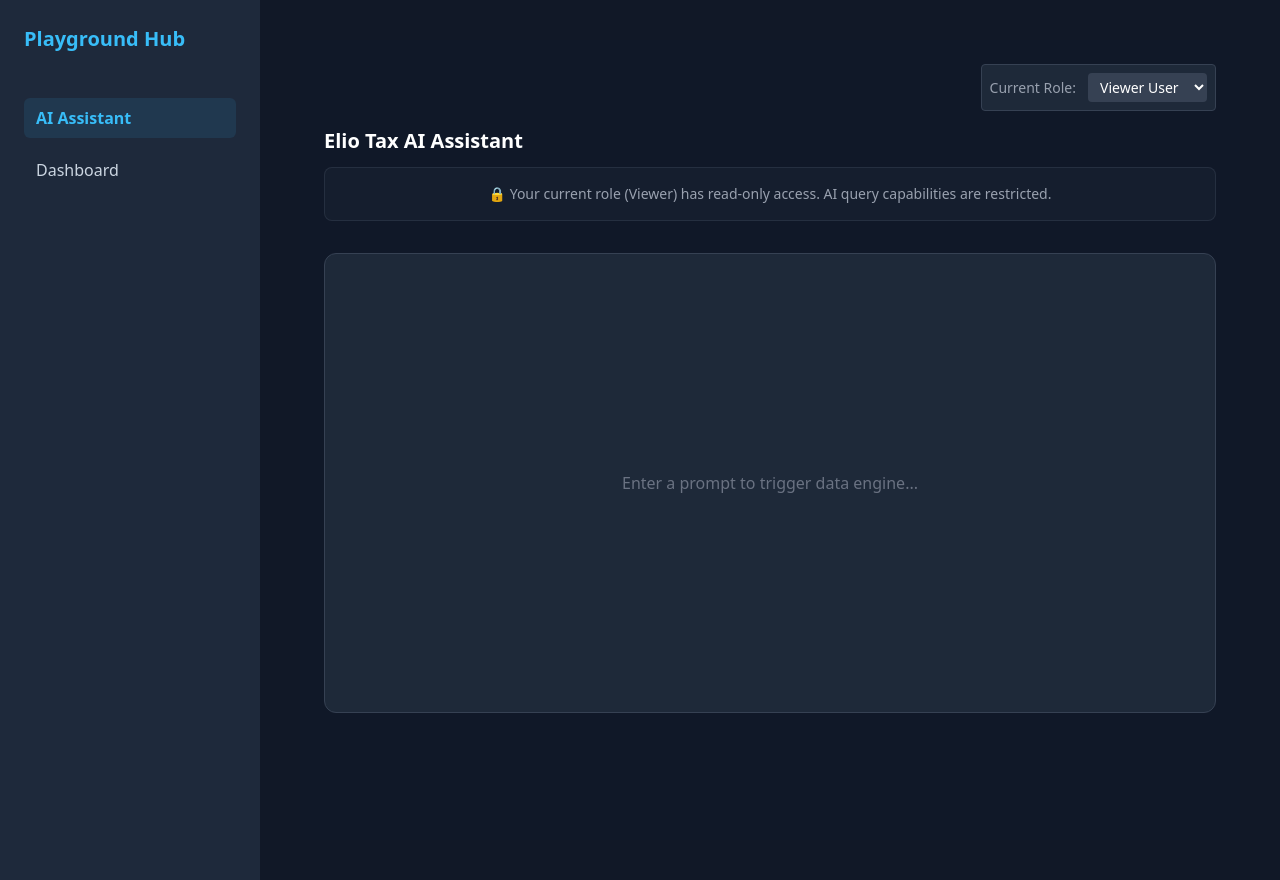
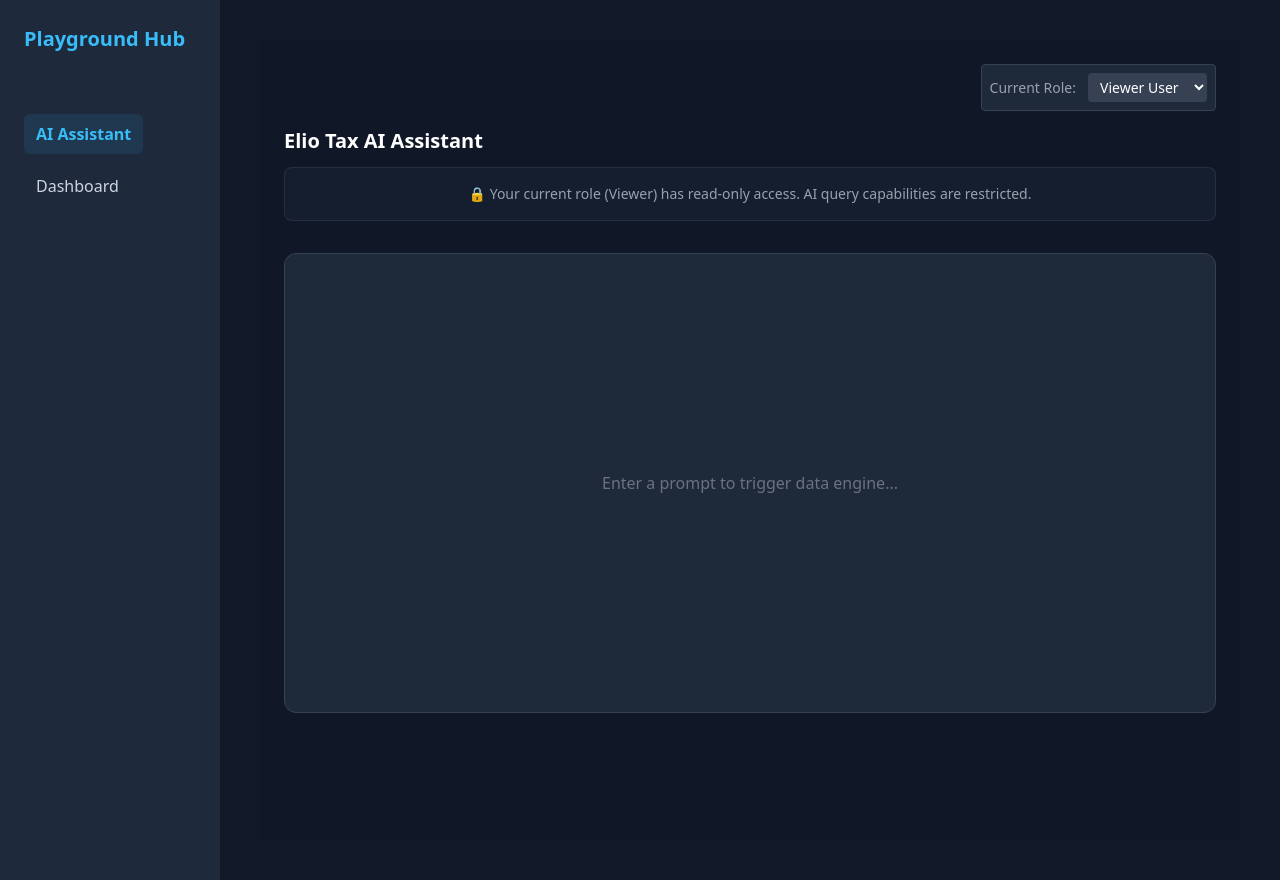
Before and after one commit to recep-demir/intelligent-analytics-and-visualization-hub, a React (Vite) app in the folder frontend/: page / in a window 1280 px wide. Built offline with nearby package versions, Linux system fonts and the light colour scheme.

Commit message:
feat(dashboard): make dashboard layout and charts responsive for mobile and tablet

```diff
--- a/frontend/src/components/Dashboard.tsx
+++ b/frontend/src/components/Dashboard.tsx
@@ -191,7 +191,7 @@ export function Dashboard() {
   }
 
   return (
-    <div className="p-6 space-y-6">
+    <div className="p-3 sm:p-4 lg:p-6 space-y-4 lg:space-y-6">
       <div className="flex flex-wrap items-center justify-between gap-4">
         <h1 className="text-2xl font-bold text-slate-400">Analytics Dashboard</h1>
         {isFiltered && (
@@ -202,7 +202,7 @@ export function Dashboard() {
       </div>
 
       {/* Filter Bar */}
-      <div className="flex flex-wrap gap-3 bg-gray-800 border border-gray-700 rounded-xl p-4">
+      <div className="flex flex-wrap gap-2 sm:gap-3 bg-gray-800 border border-gray-700 rounded-xl p-3 sm:p-4">
         <div className="flex items-center gap-2">
           <span className="text-xs text-gray-400">Year</span>
           <select className={SELECT_CLS} value={filters.yearFrom ?? ""} onChange={e => set("yearFrom", e.target.value)}>
@@ -260,24 +260,26 @@ export function Dashboard() {
       {/* Row 1: Line + Order Status Bar */}
       <div className="grid grid-cols-1 gap-6 lg:grid-cols-2">
         <div className="bg-gray-800 border border-gray-700 rounded-xl p-4 flex flex-col justify-center">
-          <div className="relative w-full h-64">
+          <div className="relative w-full h-64 md:h-96">
             <Line data={yearlyRevenueChart} options={{ ...baseChartOptions(revenueChartTitle, "Year", "Revenue"), maintainAspectRatio: false }} />
           </div>
         </div>
         <div className="bg-gray-800 border border-gray-700 rounded-xl p-4">
-          <Bar data={ordersByStatusChart} options={baseChartOptions("Order Volume by Status", "Order Status", "Count")} />
+          <div className="relative h-64 md:h-96">
+            <Bar data={ordersByStatusChart} options={{ ...baseChartOptions("Order Volume by Status", "Order Status", "Count"), maintainAspectRatio: false }} />
+          </div>
         </div>
       </div>
 
       {/* Row 2: Horizontal bars */}
       <div className="grid grid-cols-1 gap-6 lg:grid-cols-2">
         <div className="bg-gray-800 border border-gray-700 rounded-xl p-4">
-          <div className="relative h-96">
+          <div className="relative h-64 md:h-96">
             <Bar data={topProductGroupsChart} options={{ ...horizontalBarOptions("Top 8 Product Groups by Revenue", "Revenue", "Product Group"), maintainAspectRatio: false }} />
           </div>
         </div>
         <div className="bg-gray-800 border border-gray-700 rounded-xl p-4">
-          <div className="relative h-96">
+          <div className="relative h-64 md:h-96">
             <Bar data={topProvincesChart} options={{ ...horizontalBarOptions("Top 8 Provinces by Orders", "Order Count", "Province"), maintainAspectRatio: false }} />
           </div>
         </div>
--- a/frontend/src/styles/Layout.module.css
+++ b/frontend/src/styles/Layout.module.css
@@ -1,30 +1,69 @@
 .dashboardContainer {
   display: grid;
-  grid-template-columns: 260px 1fr;
+  grid-template-columns: 1fr;
+  grid-template-rows: auto 1fr;
   min-height: 100vh;
-  /* 🌟 FIX: Updated from #f3f4f6 to match the dark theme */
   background-color: #111827;
   font-family: system-ui, -apple-system, sans-serif;
-  margin: 0;
+}
+
+@media (min-width: 768px) {
+  .dashboardContainer {
+    grid-template-columns: 220px 1fr;
+    grid-template-rows: 1fr;
+  }
 }
 
 .sidebar {
   background-color: #1e293b;
   color: #f8fafc;
-  padding: 1.5rem;
+  padding: 0.75rem 1.25rem;
   display: flex;
-  flex-direction: column;
+  flex-direction: row;
+  align-items: center;
+  gap: 1rem;
+  overflow-x: auto;
+  border-bottom: 1px solid #334155;
+}
+
+@media (min-width: 768px) {
+  .sidebar {
+    flex-direction: column;
+    align-items: flex-start;
+    padding: 1.5rem;
+    border-bottom: none;
+    border-right: 1px solid #1e293b;
+  }
 }
 
 .sidebarTitle {
-  font-size: 1.25rem;
+  font-size: 1rem;
   font-weight: 700;
-  margin-bottom: 2rem;
   color: #38bdf8;
+  white-space: nowrap;
+  flex-shrink: 0;
+}
+
+@media (min-width: 768px) {
+  .sidebarTitle {
+    font-size: 1.25rem;
+    margin-bottom: 2rem;
+  }
 }
 
 .mainContent {
-  padding: 2.5rem;
-  /* 🌟 FIX: Soft white text color for readability on dark background */
+  padding: 1rem;
   color: #f8fafc;
 }
+
+@media (min-width: 640px) {
+  .mainContent {
+    padding: 1.5rem;
+  }
+}
+
+@media (min-width: 1024px) {
+  .mainContent {
+    padding: 2.5rem;
+  }
+}
```
